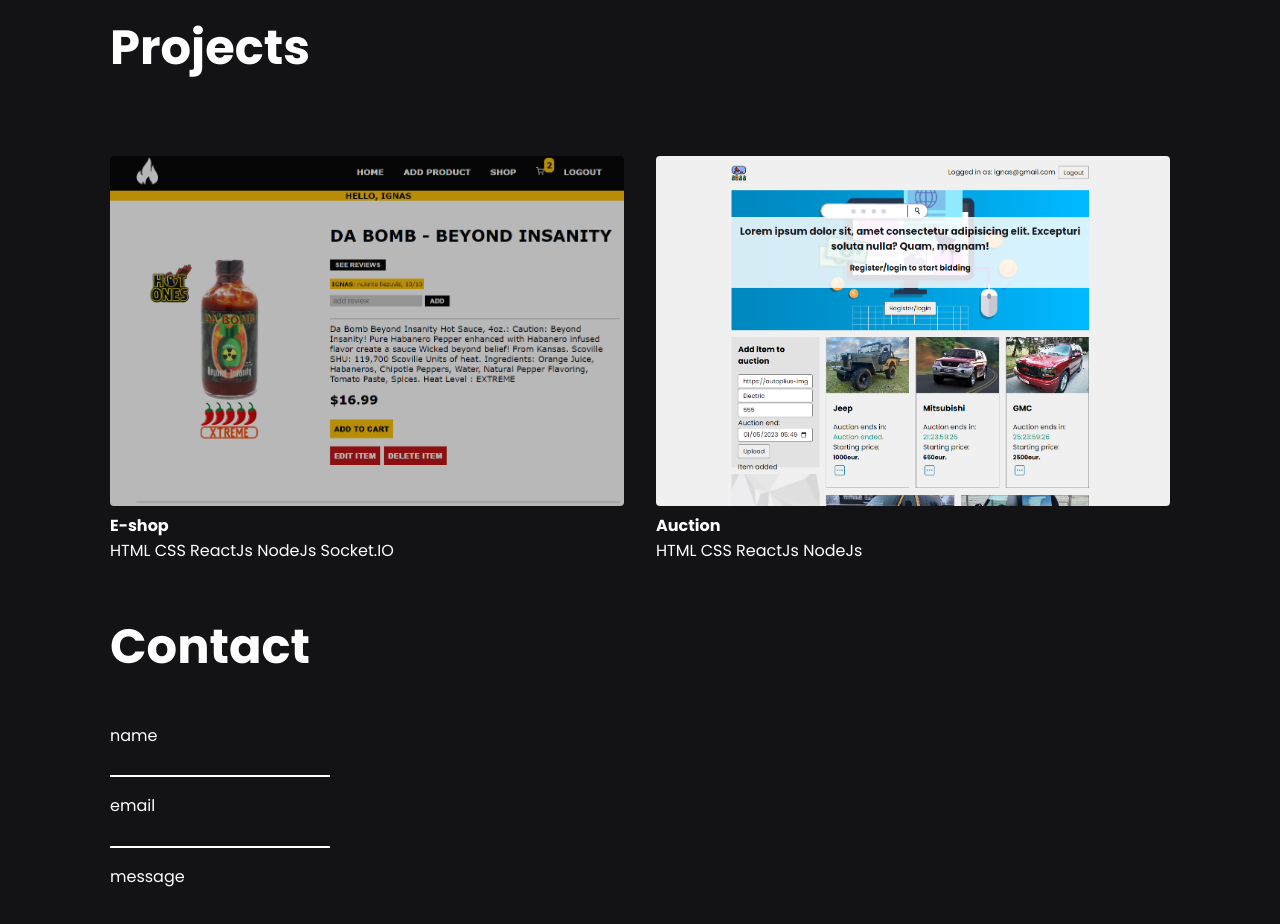
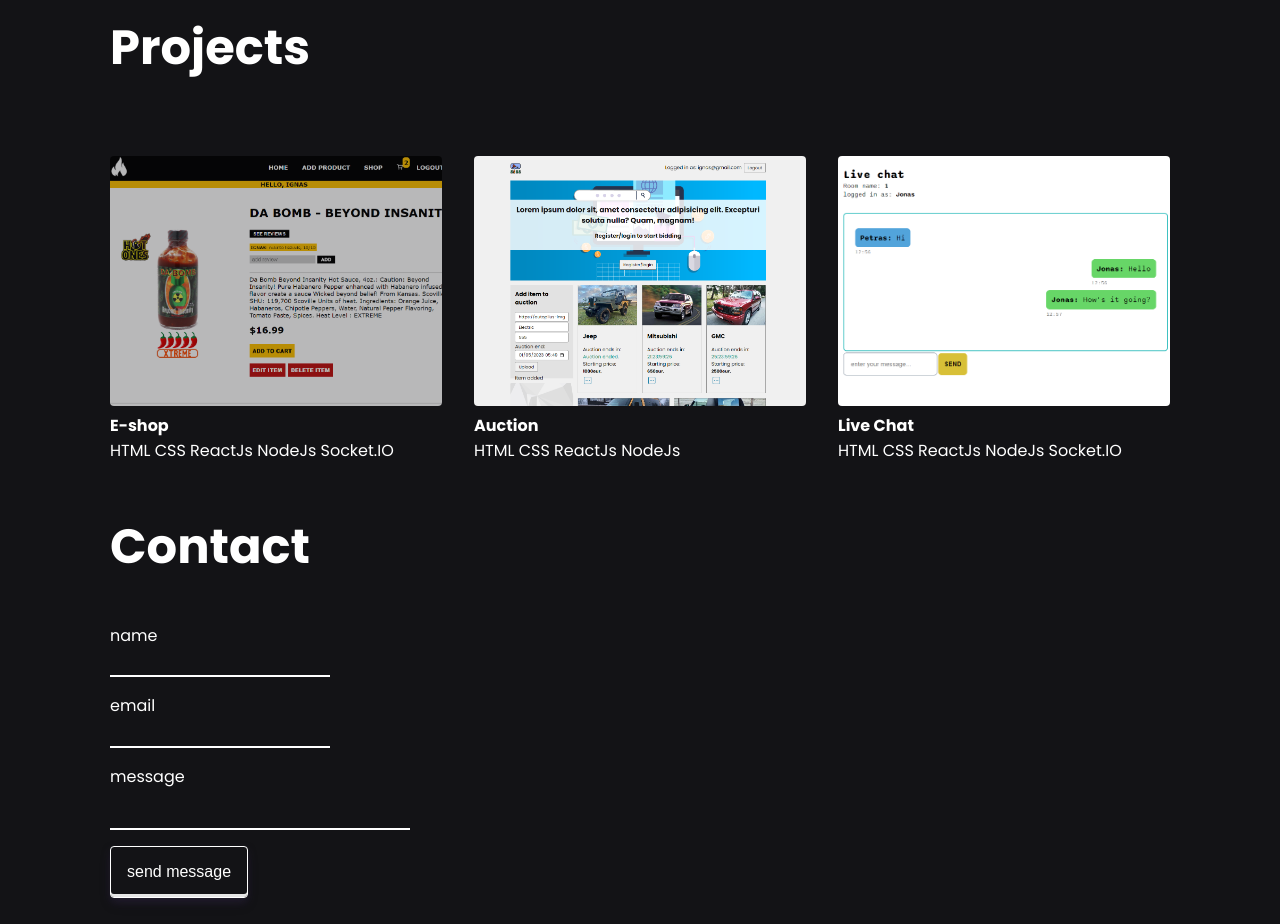
Before and after one commit to ivenckunas/portfolio-website, a plain HTML site: page index.html in a window 1280 px wide. Shown: the part 900-1824 px from the top of the page. Drawn offline with nearby package versions, Linux system fonts and the light colour scheme.

Commit message:
project livechat added

```diff
--- a/index.html
+++ b/index.html
@@ -90,6 +90,14 @@
             <p>HTML CSS ReactJs NodeJs</p>
           </div>
         </a>
+        <!-- live chat -->
+        <a href="https://github.com/ivenckunas/react-socket-live-chat-fe" target="_blank">
+          <div class="project-card">
+            <img id="chatImg" src="./images/livechat/chatwindow2.png" alt="">
+            <h4>Live Chat</h4>
+            <p>HTML CSS ReactJs NodeJs Socket.IO</p>
+          </div>
+        </a>
       </div>
     </section>
     <!-- Contacts -->
--- a/js/main.js
+++ b/js/main.js
@@ -4,9 +4,11 @@
 
 const eshopEl = document.getElementById('eshopImg');
 const auctionEl = document.getElementById('auctionImg');
+const chatEl = document.getElementById('chatImg');
 
 const eshopImages = ['./images/eshop/eshop.png', './images/eshop/eshop2.png', './images/eshop/eshop3.jpg'];
 const auctionImages = ['./images/auction/auction.png', './images/auction/auction2.png', './images/auction/auction3.png', './images/auction/auction4.png'];
+const chatImages = ['./images/livechat/chatlogin.png', './images/livechat/chatroom.png', './images/livechat/chatwindow1.png', './images/livechat/chatwindow2.png'];
 
 function updateImage(el, arr) {
 
@@ -36,6 +38,10 @@ setTimeout(function () {
   updateImage(auctionEl, auctionImages);
 }, 3000);
 
+setTimeout(function () {
+  updateImage(chatEl, chatImages);
+}, 2000);
+
 // scroll animation
 
 const observer = new IntersectionObserver((entries) => {
--- a/style/style.css
+++ b/style/style.css
@@ -134,7 +134,7 @@ h2 {
   padding: 2rem 0;
   margin: 0 auto;
   display: grid;
-  grid-template-columns: repeat(2, 1fr);
+  grid-template-columns: repeat(3, 1fr);
   gap: 2rem;
 }
 
@@ -145,6 +145,7 @@ h2 {
   overflow: hidden;
   cursor: pointer;
   transition: 0.2s;
+  object-fit: cover;
 }
 
 .project-card:hover {
@@ -157,7 +158,7 @@ h2 {
 }
 
 .project-card img {
-  height: 350px;
+  height: 250px;
   width: 100%;
   object-fit: cover;
   transition: 0.5s;
@@ -235,7 +236,7 @@ button:active {
   transform: translateY(2px);
 }
 
-@media screen and (max-width: 480px) {
+@media screen and (max-width: 640px) {
 
   body {
     background-size: 350px;
```
Also changed, not shown: images/1225-ai.png (deleted), images/livechat/chatlogin.png (added), images/livechat/chatroom.png (added), images/livechat/chatwindow1.png (added), images/livechat/chatwindow2.png (added).
